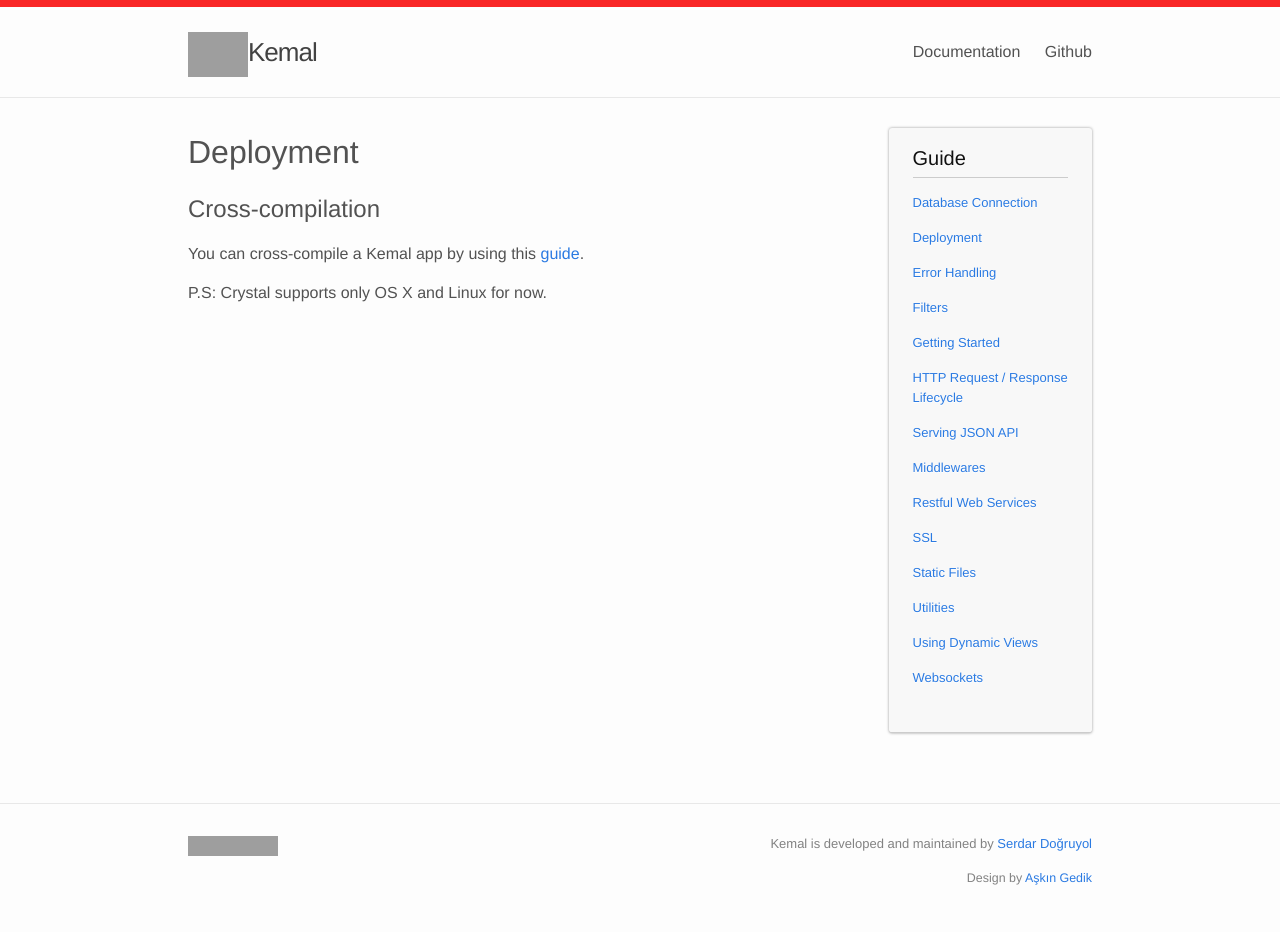
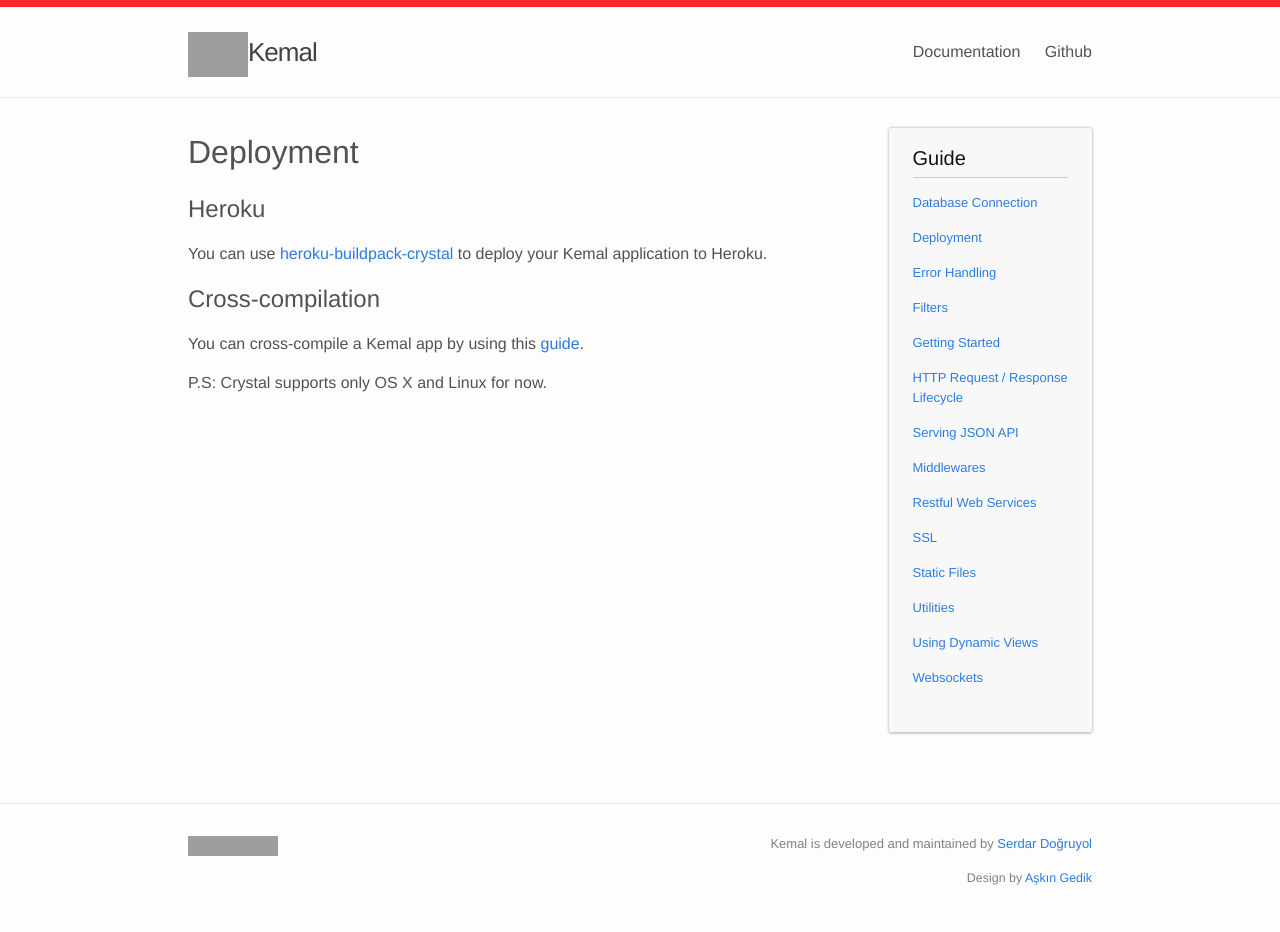
Before and after one commit to kemalcr/kemal, a Jekyll site: the page built from _docs/deployment.md, in a window 1280 px wide. Built offline with Jekyll 4.4.1, drawn with Linux system fonts in a browser that asks for light colours; Markdown is read by kramdown in place of the engine named in the settings; grey boxes are pictures that could not be loaded.

Commit message:
Add heroku-buildpack-crystal to deployment

```diff
--- a/_docs/deployment.md
+++ b/_docs/deployment.md
@@ -2,6 +2,10 @@
 layout: doc
 title: "Deployment"
 ---
+
+## Heroku
+
+You can use [heroku-buildpack-crystal](https://github.com/zamith/heroku-buildpack-crystal) to deploy your Kemal application to Heroku.
 
 ## Cross-compilation
 
```
